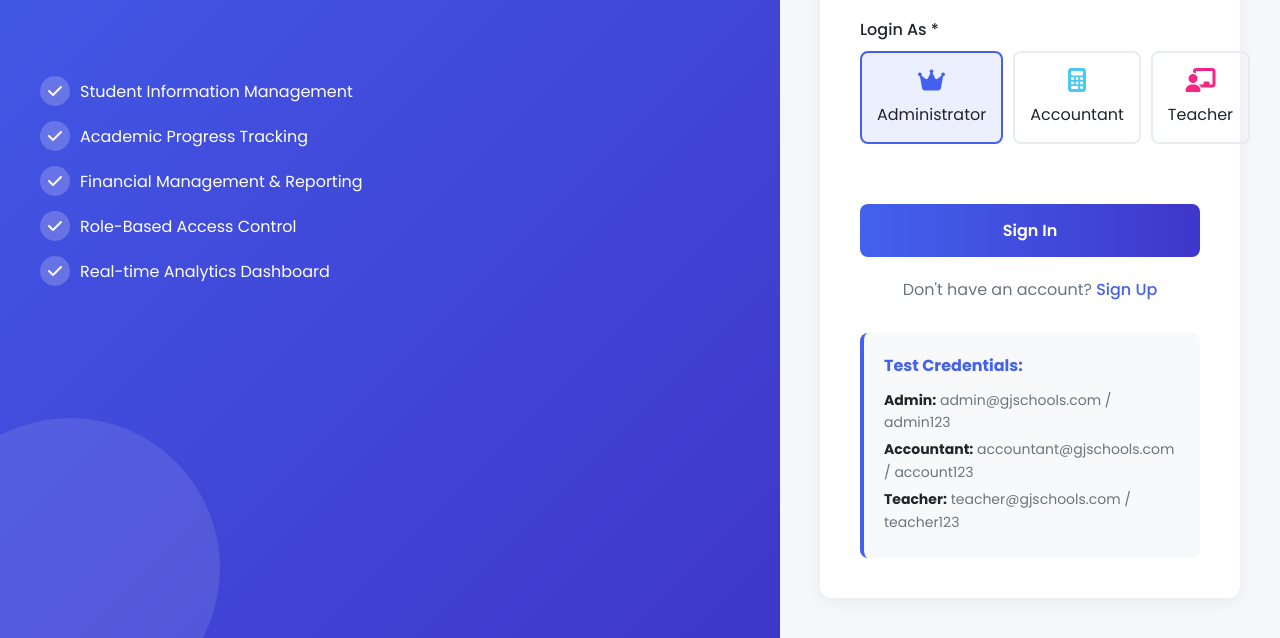
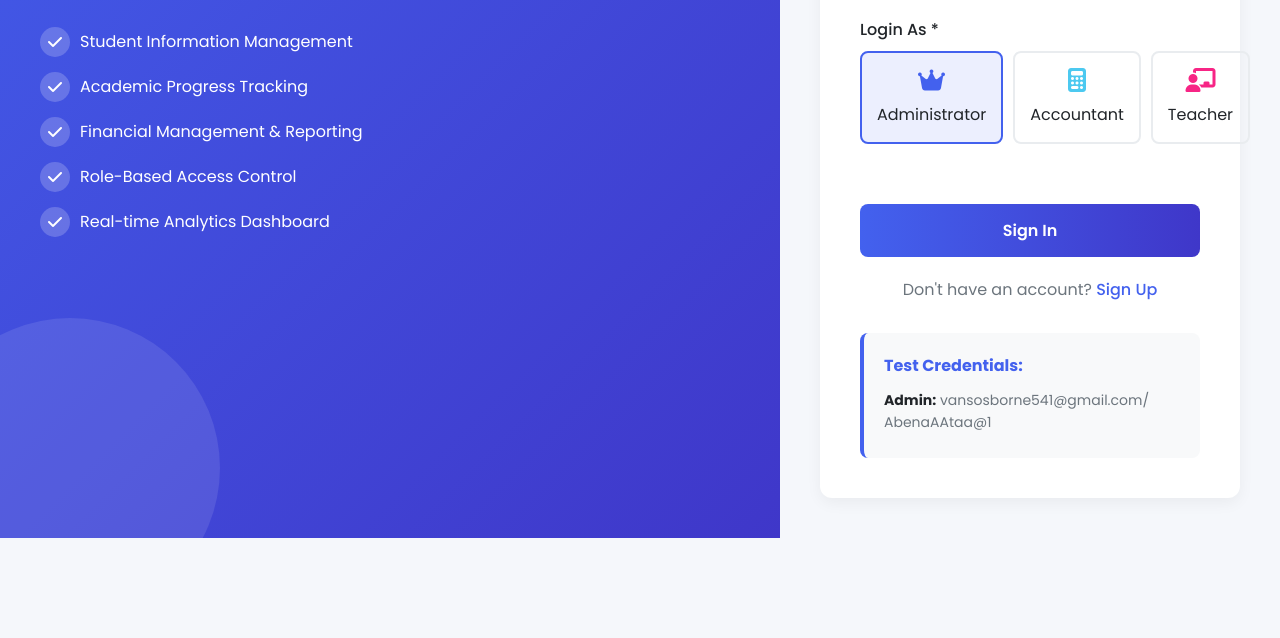
Before and after one commit to rexie-hue/gjschools, a website: page public/index.html in a window 1280 px wide. Shown: the part 466-1104 px from the top of the page. After the commit the page ends 1004 px from the top, so only its background shows below. Drawn offline with nearby package versions, Linux system fonts and the light colour scheme.

Commit message:
Fix index for Vercel

```diff
--- a/public/index.html
+++ b/public/index.html
@@ -164,9 +164,7 @@
                 <!-- Test Credentials -->
                 <div class="demo-credentials">
                     <h4>Test Credentials:</h4>
-                    <p><strong>Admin:</strong> admin@gjschools.com / admin123</p>
-                    <p><strong>Accountant:</strong> accountant@gjschools.com / account123</p>
-                    <p><strong>Teacher:</strong> teacher@gjschools.com / teacher123</p>
+                    <p><strong>Admin:</strong> vansosborne541@gmail.com/ AbenaAAtaa@1</p>
                 </div>
             </div>
         </div>
```
